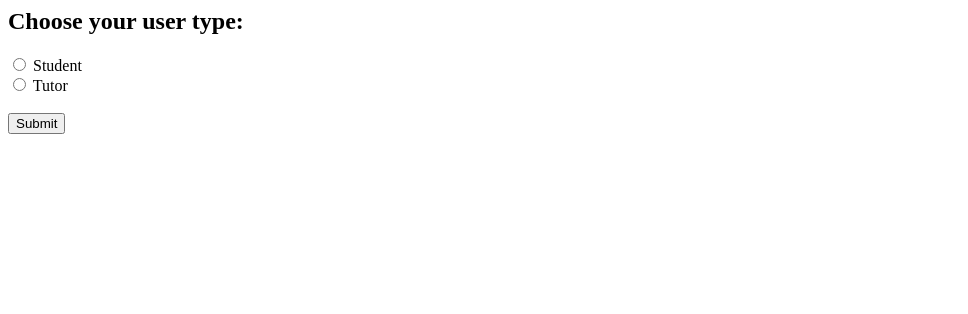
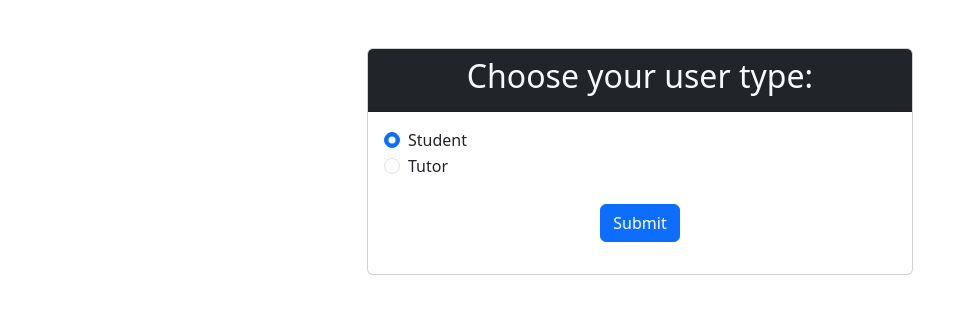
Before and after one commit to danish233/TutorMe-App, a Django app: page / in a window 1280 px wide. Shown: the top 314 px of the page, without its empty margins (0-968 px from the left). Run offline with Django 4.2, Linux system fonts and the light colour scheme; the visitor is signed in with stand-in values (Sample User, id 1); some libraries are stand-ins or nearby versions.

Commit message:
Styled the user select page

```diff
--- a/templates/user_type.html
+++ b/templates/user_type.html
@@ -1,11 +1,48 @@
+{% load socialaccount %}
+
+
+{# Load the tag library #}
+{% load bootstrap5 %}
+
+
+{# Load CSS and JavaScript #}
+{% bootstrap_css %}
+{% bootstrap_javascript %}
+
+
+{# Display django.contrib.messages as Bootstrap alerts #}
+{% bootstrap_messages %}
+
 {% block content %}
-<h2>Choose your user type:</h2>
-<form method="post">
-  {% csrf_token %}
-  <input type="radio" name="user_type" value="student" id="student">
-  <label for="student">Student</label><br>
-  <input type="radio" name="user_type" value="tutor" id="tutor">
-  <label for="tutor">Tutor</label><br><br>
-  <button type="submit">Submit</button>
-</form>
+<div class="container">
+  <div class="row justify-content-center">
+    <div class="col-md-6">
+      <div class="card mt-5">
+        <div class="card-header bg-dark text-light">
+          <h2 class="text-center">Choose your user type:</h2>
+        </div>
+        <div class="card-body">
+          <form method="post">
+            {% csrf_token %}
+            <div class="form-check">
+              <input class="form-check-input" type="radio" name="user_type" value="student" id="student" checked>
+              <label class="form-check-label" for="student">
+                Student
+              </label>
+            </div>
+            <div class="form-check">
+              <input class="form-check-input" type="radio" name="user_type" value="tutor" id="tutor">
+              <label class="form-check-label" for="tutor">
+                Tutor
+              </label>
+            </div>
+            <div class="text-center">
+              <button type="submit" class="btn btn-primary mt-4">Submit</button>
+            </div>
+          </form>
+        </div>
+      </div>
+    </div>
+  </div>
+</div>
 {% endblock %}
```
